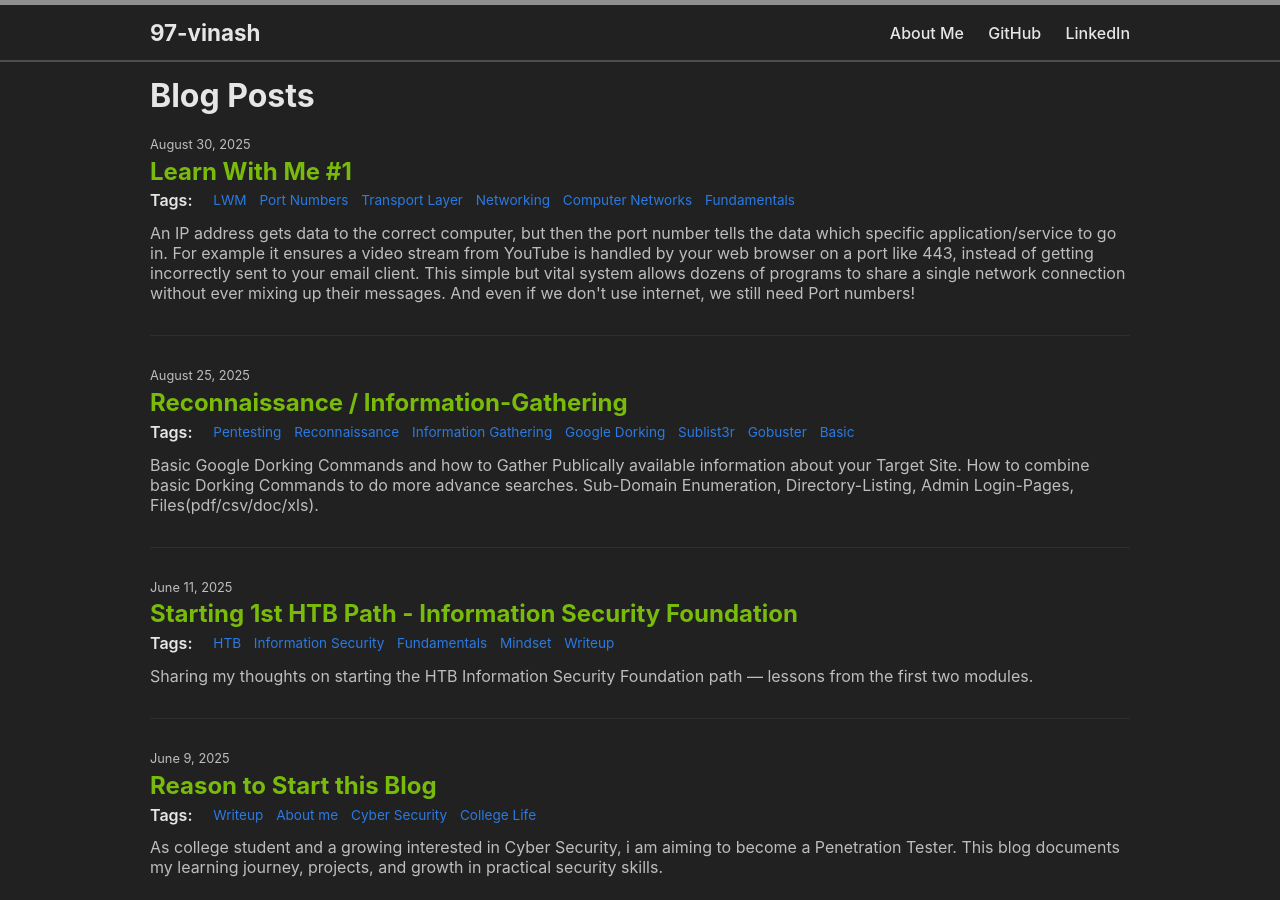
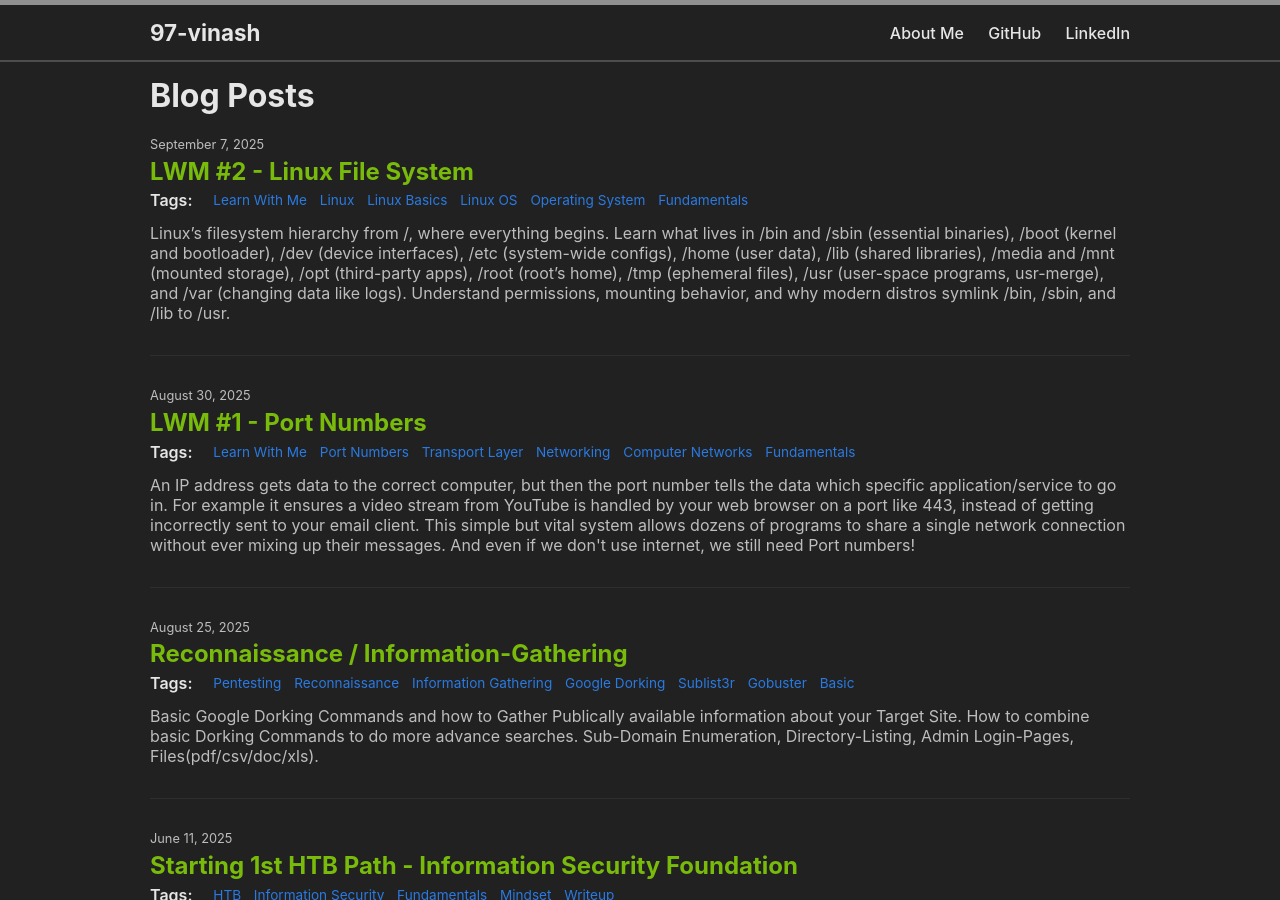
Before and after one commit to 97-vinash/97-vinash.github.io, a Jekyll site: the page built from index.markdown, in a window 1280 px wide and 900 px high. Built offline with Jekyll 4.4.1, drawn with Linux system fonts in a browser that asks for light colours; part of the change alters nothing that is shown.

Commit message:
added linux-file-system

```diff
--- a/_posts/2025-08-30-port-no.md
+++ b/_posts/2025-08-30-port-no.md
@@ -1,6 +1,6 @@
 ---
-title: "Learn With Me #1"
-tags: [LWM, Port Numbers, Transport Layer, Networking, Computer Networks, Fundamentals]
+title: "LWM #1 - Port Numbers"
+tags: [Learn With Me, Port Numbers, Transport Layer, Networking, Computer Networks, Fundamentals]
 date: 2025-08-30
 excerpt: An IP address gets data to the correct computer, but then the port number tells the data which specific application/service to go in. For example it ensures a video stream from YouTube is handled by your web browser on a port like 443, instead of getting incorrectly sent to your email client. This simple but vital system allows dozens of programs to share a single network connection without ever mixing up their messages. And even if we don't use internet, we still need Port numbers!
 ---
--- /dev/null
+++ b/_posts/2025-09-07-linux-file-system.md
@@ -0,0 +1,111 @@
+---
+title: "LWM #2 - Linux File System"
+tags: [Learn With Me, Linux, Linux Basics, Linux OS, Operating System, Fundamentals]
+date: 2025-09-07
+excerpt: Linux’s filesystem hierarchy from /, where everything begins. Learn what lives in /bin and /sbin (essential binaries), /boot (kernel and bootloader), /dev (device interfaces), /etc (system-wide configs), /home (user data), /lib (shared libraries), /media and /mnt (mounted storage), /opt (third-party apps), /root (root’s home), /tmp (ephemeral files), /usr (user-space programs, usr-merge), and /var (changing data like logs). Understand permissions, mounting behavior, and why modern distros symlink /bin, /sbin, and /lib to /usr.
+---
+#### NOTE: The contents of this post have not been copied from anywhere. I have researched and written each line in my own words, so there may be minor inaccuracies or points I may have overlooked. I appreciate your understanding.
+
+# Linux File System
+
+In linux we know everything is a file, and there is a structure and hierarchy to these files, based on their usage and security.
+On the very top is **/** the root file-system and all the other sub-directories are inside this root file-system.
+These other sub-directories inside **/** are : **/bin, /sbin, /boot, /dev, /etc, /home, /lib, /media, /mnt, /opt, /root, /tmp, /usr, /var**
+
+
+**/bin**
+> bin is short for binary, as it stores binary files.
+What are binary files ? These are compiled programs.
+
+> If you have ever used C or C++, you need to first compile your program and then run it. That compiled program is also binary now, and if you execute it then it'll do it's specified job.
+
+> Similarly these bin files are executable binary files that are used by the system or used by us like ls, cp, mv, rm, cat etc..
+Even the apps you install using apt or dnf they drop their binaries in /usr/bin
+
+> **Modern systems with usr-merge uses /usr/bin, and /bin is just a pointer to /usr/bin**
+
+
+**/sbin**
+> this is also a directory for binaries but it's for admin or root-user binaries
+
+
+**/boot**
+> this is very important directory, it has all the bootloader and kernel files that system needs before it sets up the main file-system **/**
+so when you turn on your machine it loads the bootloader file in memory and then run kernel files(vmlinuz) and runs *initial ram file system*(initrd.img), then the Kernel mounts our main filesystem to **/** that has all the other subdirectories.
+
+
+**/dev**
+> dev is short for device, it holds device files ( *here device means the hardware of the systems* ).
+
+> In linux we know everything is a file, so when an application wants to talk to the hardware they read or write to these device files directly, without needing device specific function calls.
+Its like **standard file based interface** for programs to interact with hardware and kernel services.
+
+> In contrast to this, a Windows OS uses drivers
+every hardware on windows has a driver and they implement device-specific APIs.
+
+
+**/etc**
+> this directory holds system wide config/configuration files, system wide means global config files, so when you apply these, they are gonna affect all the users on the system.
+Some config files in /etc can be overridden by the user-specific-config files in their home directory.
+
+
+**/home**
+> each user on the system gets their own seperate subdirectory in the /home directory.
+for example user1 gets /home/user1 that holds user1's personal files and directories similarly, user2 has /home/user2
+
+> So can user1 do cd /home/user2 and look at all the user2's files ?
+No! generally the permission doesn't allow a user to do that but if an admin gives read, write or execute permission it's possible.
+before: drwx- - - - - -
+after : drwxr-xr-x
+
+
+**/lib**
+> this directory holds standard libraries.
+
+> *for example in C language you have to include stdlib on top of the program to use it's functions.*
+
+> similarly in this directory it has all the libraries that the system needs for its functionality and for running programs in /bin or /sbin
+
+
+**/media**
+> when you plugin a removable media device like USB, CD, SSD. the system automatically mounts it here at /media. and you can access it at /media/user1/usb1
+
+> so can user1 do cd /media/user2/usb2 ?
+No! since it's automatically mounted so the initial permissions doesn't allow you to do that, but if you are given the permission you can.
+
+
+**/mnt**
+> system admins use this directory to temporarily mount file systems, and they do it manually unlike the /media directory that does it automatically.
+Also unlike the /media that is user-specific means seperate for each user, the /mnt is system-wide and all users who have the permissoin can access it.
+
+
+**/opt**
+> In this directory there are subdirectories and files for optional software/application that doesn't come with core OS.
+but if you download with package managers like apt or dnf they are distributed by your linux distro, so they will be considered system apps that comes with OS.
+
+> But the third-party apps they get their own subdirectories in /opt and they are self contained,
+means they have their binaries in /opt/third-party-app/bin
+and they have their libraries in /opt/third-party-app/lib
+and they have their configs in /opt/third-party-app/lib
+
+
+**/root**
+> this is the home directory for the root user.
+NOTE: / and /root are not the same thing
+/ is the root of file-system or root directory and
+/root is home of the root user, like normal users have their home in /home/user1
+
+
+**/tmp**
+> applications and programs in our system puts all their temporary files in the /tmp like cache. since they are temporary they all get cleared on reboot.
+
+
+**/usr**
+> we saw in the last point of /bin that /bin just points to /usr/bin.
+it holds most of the user-space programs and data.
+in some modern linux distros (debian, ubuntu, fedora, arch linux) subdirectories like /bin, /sbin, /lib are just symlinks to /usr/bin, /usr/sbin, /usr/lib
+but not all the subdirectories are in this like config /etc and logs etc...
+
+
+**/var**
+> it contains variable files that constently changes at runtime, like logs, cache, mail, databases etc...
```
